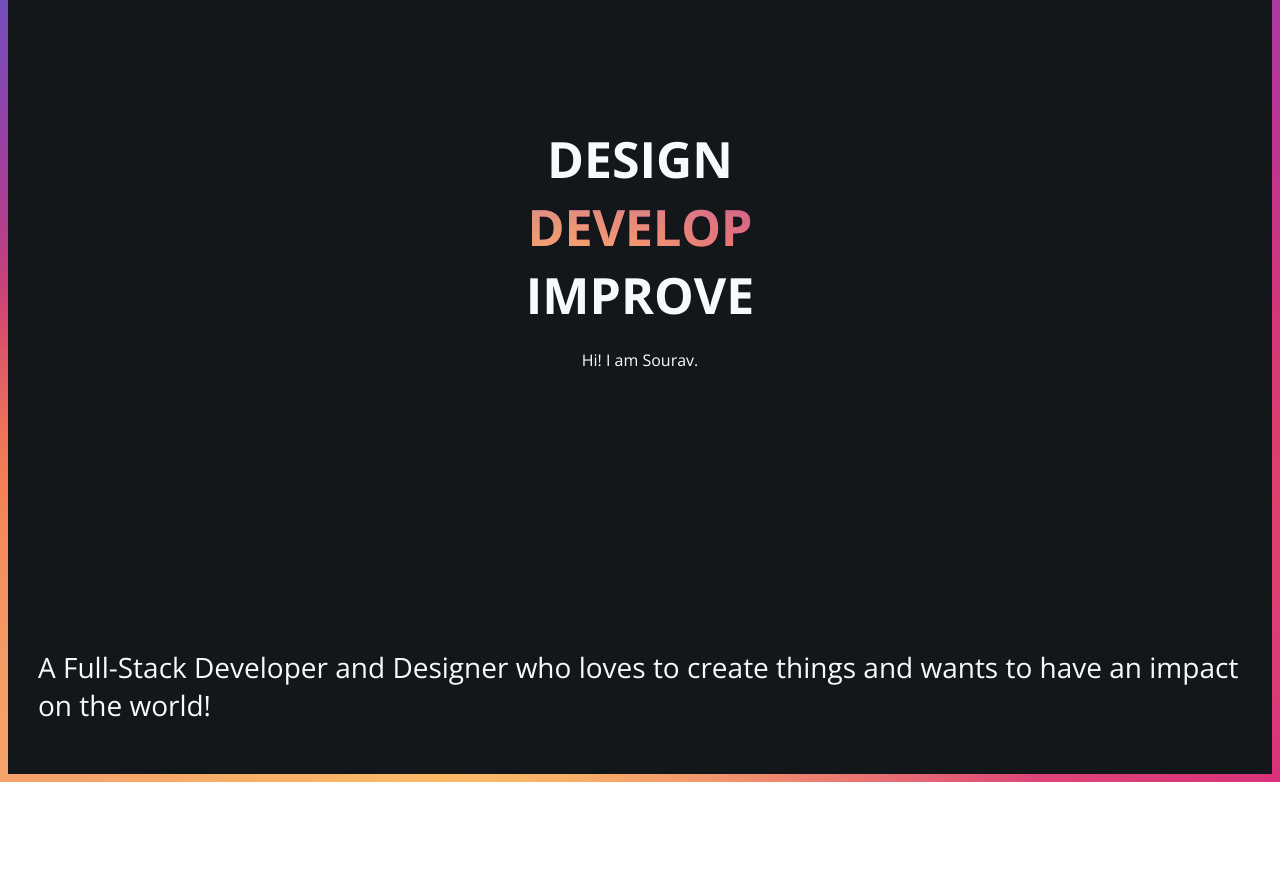
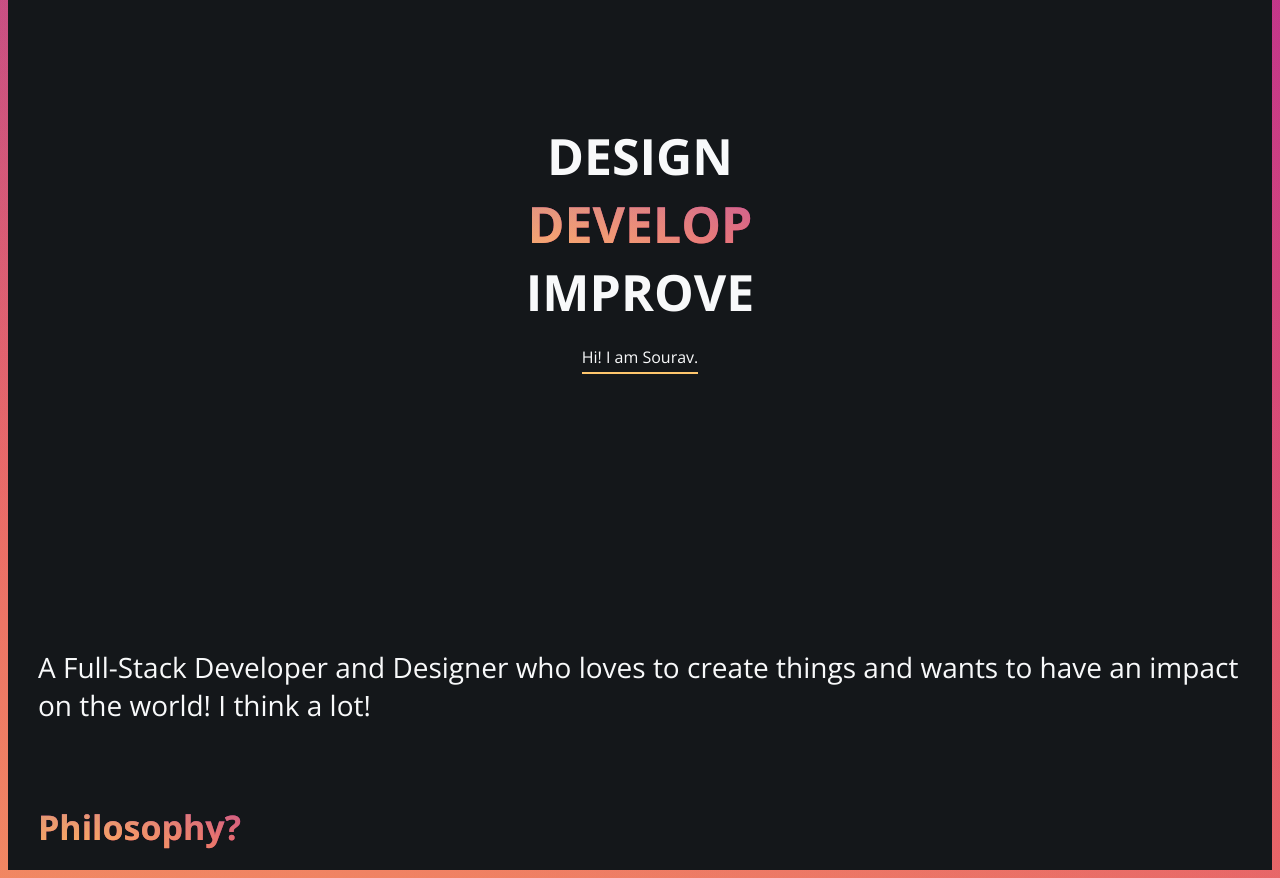
Before and after one commit to frostzt/frostzt, a Next.js app: page / in a window 1280 px wide. Shown: the part 160-1038 px from the top of the page. Before the commit the page ends 942 px from the top, so only its background shows below. Built offline with nearby package versions, Linux system fonts and the light colour scheme.

Commit message:
setting up blog posts on the main page

```diff
--- a/Components/AboutMe/AboutMe.module.scss
+++ b/Components/AboutMe/AboutMe.module.scss
@@ -5,7 +5,7 @@
   background-color: var(--background-color);
 
   .content {
-    padding: 0 3rem 5rem 3rem;
+    padding: 0 3rem 8rem 3rem;
 
     .title {
       font-size: 2.8rem;
--- a/Components/AboutMe/AboutMe.tsx
+++ b/Components/AboutMe/AboutMe.tsx
@@ -14,7 +14,7 @@ const AboutMe: React.FC = () => {
       >
         <motion.h2 variants={headingVarient} className={cx([styles.title, "heading-secondary"])}>
           A Full-Stack Developer and Designer who loves to create things and wants to have an impact
-          on the world!
+          on the world! I think a lot!
         </motion.h2>
       </motion.div>
     </div>
--- /dev/null
+++ b/Components/BlogStuff/BlogSnip/BlogSnip.module.scss
@@ -0,0 +1,14 @@
+.container {
+  width: 100%;
+  padding: 0 3rem;
+  background-color: var(--background-color);
+
+  .title {
+    font-size: 3.4rem;
+    margin-bottom: 2rem;
+  }
+
+  .postContainer {
+    width: 100%;
+  }
+}
--- /dev/null
+++ b/Components/BlogStuff/BlogSnip/BlogSnip.tsx
@@ -0,0 +1,13 @@
+import cx from "classnames";
+import styles from "./BlogSnip.module.scss";
+
+const BlogSnip = () => {
+  return (
+    <div className={styles.container}>
+      <h2 className={cx([styles.title, "heading-secondary", "make-special"])}>Philosophy?</h2>
+      <div className={styles.postsContainer}></div>
+    </div>
+  );
+};
+
+export default BlogSnip;
--- a/Components/Header/Header.module.scss
+++ b/Components/Header/Header.module.scss
@@ -17,6 +17,9 @@
     .content {
       margin-top: 2rem;
       font-size: 1.6rem;
+      display: inline-block;
+      padding-bottom: 0.4rem;
+      border-bottom: 0.2rem solid var(--primary-color);
     }
 
     .heading {
@@ -37,5 +40,5 @@
   background-clip: text;
   background-size: 400% 400%;
   background-image: var(--background-gradient);
-  animation: moveBackgroundSlow 12s infinite ease;
+  animation: moveBackgroundNormal 12s infinite ease;
 }
--- a/pages/index.tsx
+++ b/pages/index.tsx
@@ -4,6 +4,7 @@ import styles from "../styles/Home.module.scss";
 // Components
 import Header from "../Components/Header/Header";
 import AboutMe from "../Components/AboutMe/AboutMe";
+import BlogSnip from "../Components/BlogStuff/BlogSnip/BlogSnip";
 
 export default function Home() {
   return (
@@ -15,6 +16,7 @@ export default function Home() {
       </Head>
       <Header />
       <AboutMe />
+      <BlogSnip />
     </div>
   );
 }
--- a/styles/animations.scss
+++ b/styles/animations.scss
@@ -1,4 +1,4 @@
-@keyframes moveBackgroundSlow {
+@keyframes moveBackgroundNormal {
   0% {
     background-position: 0% 0%;
   }
@@ -18,6 +18,27 @@
     background-position-y: 100%;
   }
   100% {
-    background-position: 30% 30%;
+    background-position: 0% 0%;
   }
 }
+
+@keyframes moveBodyBackgroundNormal {
+  0% {
+    background-position: 0% 0%;
+  }
+  25% {
+    background-position-x: 50%;
+    background-position-y: 50%;
+  }
+  50% {
+    background-position-x: 25%;
+    background-position-y: 25%;
+  }
+  75% {
+    background-position-x: 100%;
+    background-position-y: 100%;
+  }
+  100% {
+    background-position: 0% 0%;
+  }
+}
--- a/styles/globals.scss
+++ b/styles/globals.scss
@@ -1,3 +1,5 @@
+@import "./animations.scss";
+
 :root {
   --background-color: #14171a;
   --global-border: #bc318f;
@@ -32,10 +34,11 @@ html {
 }
 
 body {
-  background-size: cover;
   color: var(--font-color);
+  background-size: 400% 400%;
   font-family: "Open Sans", sans-serif;
   background-image: var(--background-gradient);
+  animation: moveBodyBackgroundNormal 20s ease infinite;
 }
 
 a {
@@ -44,6 +47,19 @@ a {
 }
 
 // Globally Available Classes
+.make-special {
+  color: transparent;
+  display: inline-block;
+  background-clip: text;
+  background-size: 400% 400%;
+  background-image: var(--background-gradient);
+  animation: moveBodyBackgroundNormal 18s ease infinite;
+}
+
 .heading-primary {
   font-weight: 700; // Override this if needed
 }
+
+.heading-secondary {
+  font-weight: 700;
+}
```
Also changed, not shown: Components/BlogStuff/BlogPost/BlogPost.tsx (added, +7 -0 lines), Components/BlogStuff/BlogPost/BlogPost.module.scss (added).
